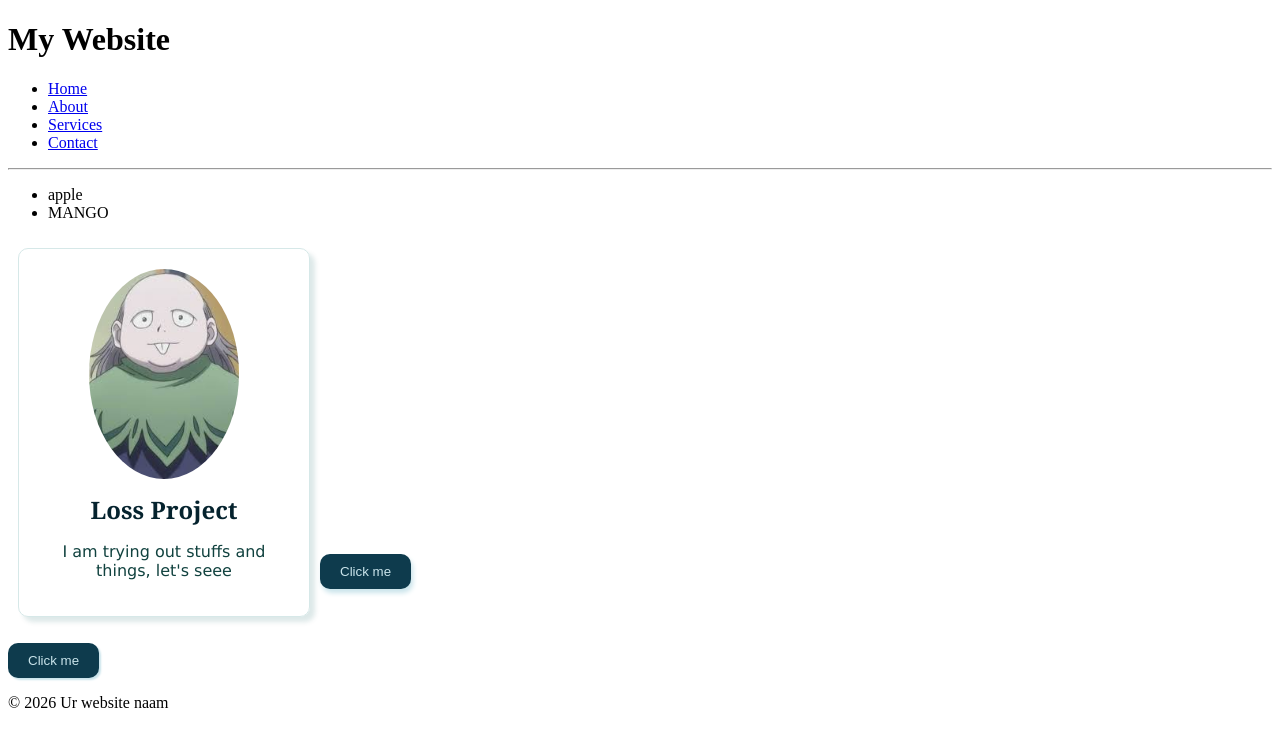
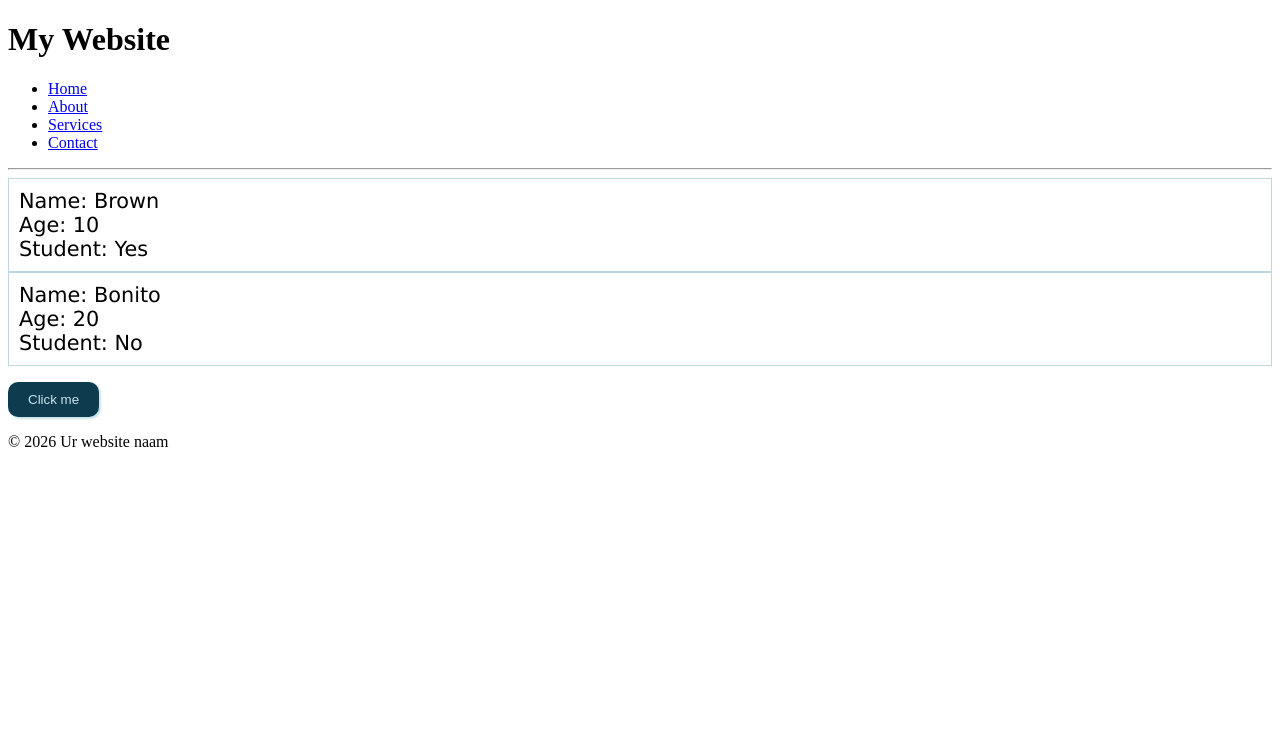
Before and after one commit to fahin99/Web-Dev, a React (Vite) app in the folder tryout/: page / in a window 1280 px wide. Shown: the top 746 px of the page. Built offline with nearby package versions, Linux system fonts and the light colour scheme.

Commit message:
feat: add Student component and integrate it into App; enhance CSS styling for student display

```diff
--- a/tryout/src/App.jsx
+++ b/tryout/src/App.jsx
@@ -4,13 +4,16 @@
 import Card from "./Card.jsx";
 import Button from "./Button/Button.jsx";
 import Button1 from "./Button1.jsx";
+import Student from "./Student.jsx";
 function App() {
   return(
     <>
       <Header/>
-      <Food/>
+      {/* <Food/>
       <Card/>
-      <Button/>
+      <Button/> */}
+      <Student name="Brown" age={10} isStudent={true}/>
+      <Student name="Bonito" age={20} isStudent={false}/>
       <p/>
       <Button1/>
       <Footer/>
--- /dev/null
+++ b/tryout/src/Student.jsx
@@ -0,0 +1,10 @@
+function Student(props){
+    return(
+        <div className="student">
+            <p>Name: {props.name}</p>
+            <p>Age: {props.age}</p>
+            <p>Student: {props.isStudent? "Yes":"No"}</p>
+        </div>
+    );
+}
+export default Student
--- a/tryout/src/index.css
+++ b/tryout/src/index.css
@@ -36,3 +36,15 @@
   cursor: pointer;
   box-shadow: 2px 4px 5px;
 } */
+
+.student{
+  font-family: Verdana, Geneva, Tahoma, sans-serif;
+  font-size: 1.3em;
+  padding: 10px;
+  border: 1px solid rgba(180, 210, 220, 0.884);
+  text-shadow: 1px solid rgba(13, 69, 62, 0.884);
+}
+
+.student p{
+  margin: 0;
+}
```
